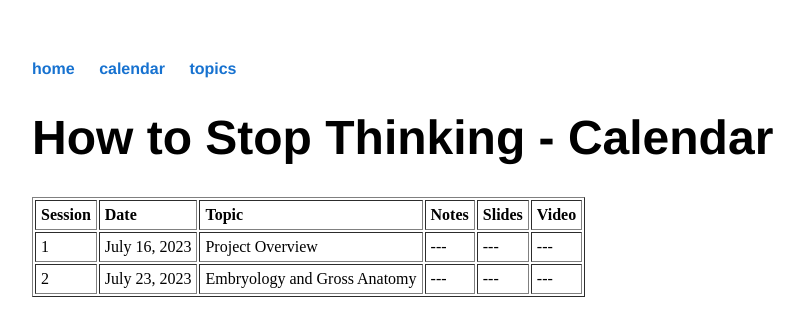
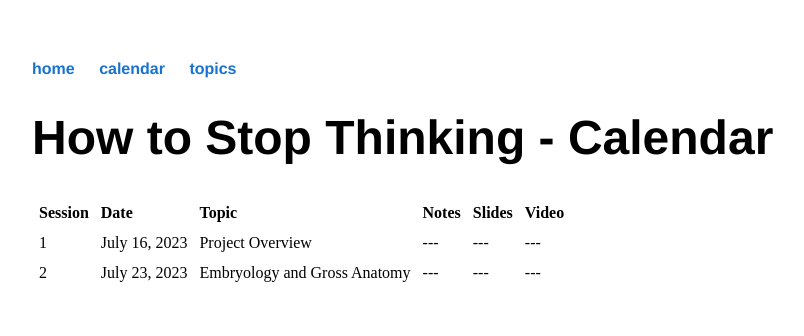
Before and after one commit to maxpensack/maxpensack.github.io, a Jekyll site: the page built from howtostopthinking/calendar/index.html, in a window 1280 px wide. Shown: the top 336 px of the page, without its empty margins (160-964 px from the left). Built offline with Jekyll 4.4.1, drawn with Linux system fonts in a browser that asks for light colours.

Commit message:
formatting

```diff
--- a/css/main.css
+++ b/css/main.css
@@ -42,10 +42,14 @@ ul.posts li {
     list-style: none;
 }
 
+table {
+    border-bottom: #333;
+}
+
 th, td {
     padding: 5px;
-  }
+}
 
 th {
     text-align: left;
-  }
+}
--- a/howtostopthinking/calendar/index.html
+++ b/howtostopthinking/calendar/index.html
@@ -4,7 +4,7 @@ title: How to Stop Thinking - Calendar
 ---
 <h1>{{ page.title }}</h1>
 
-<table border="1">
+<table>
     <tr>
         <th>Session</th>
         <th>Date</th>
```
